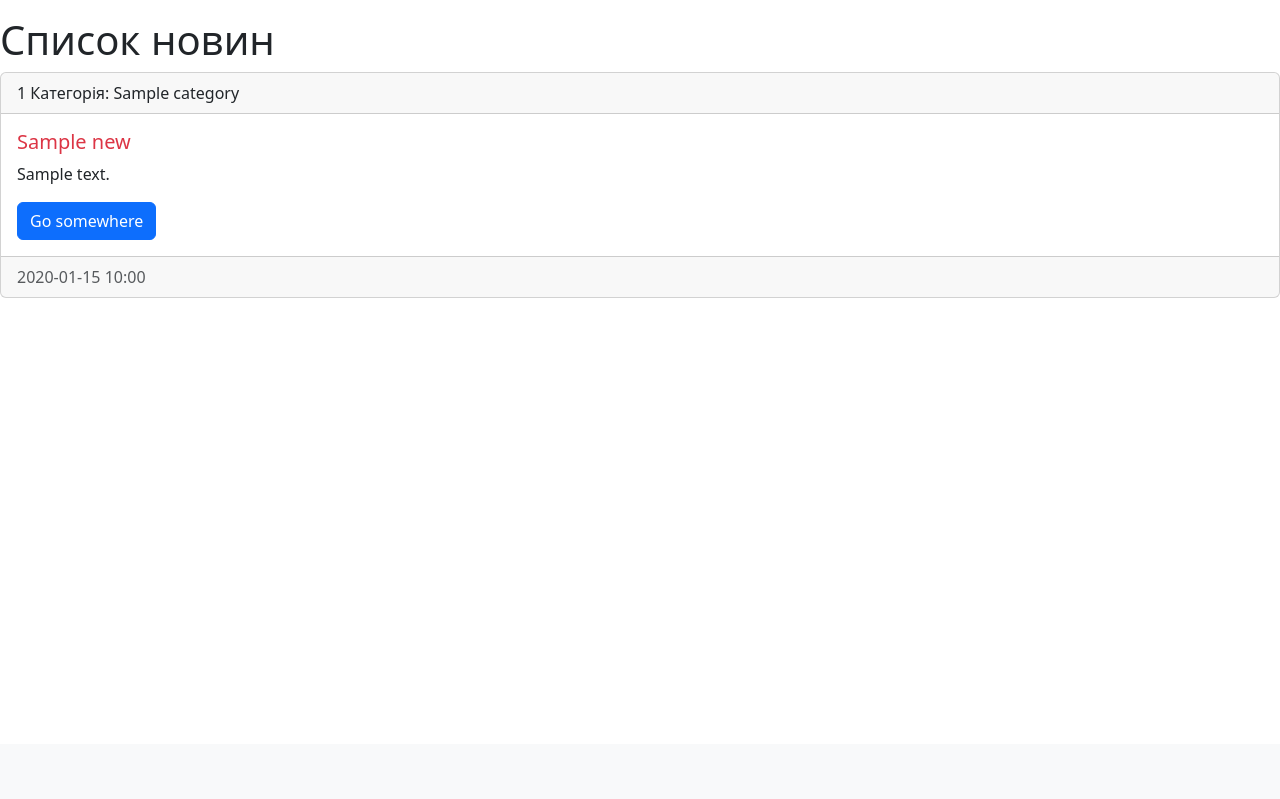
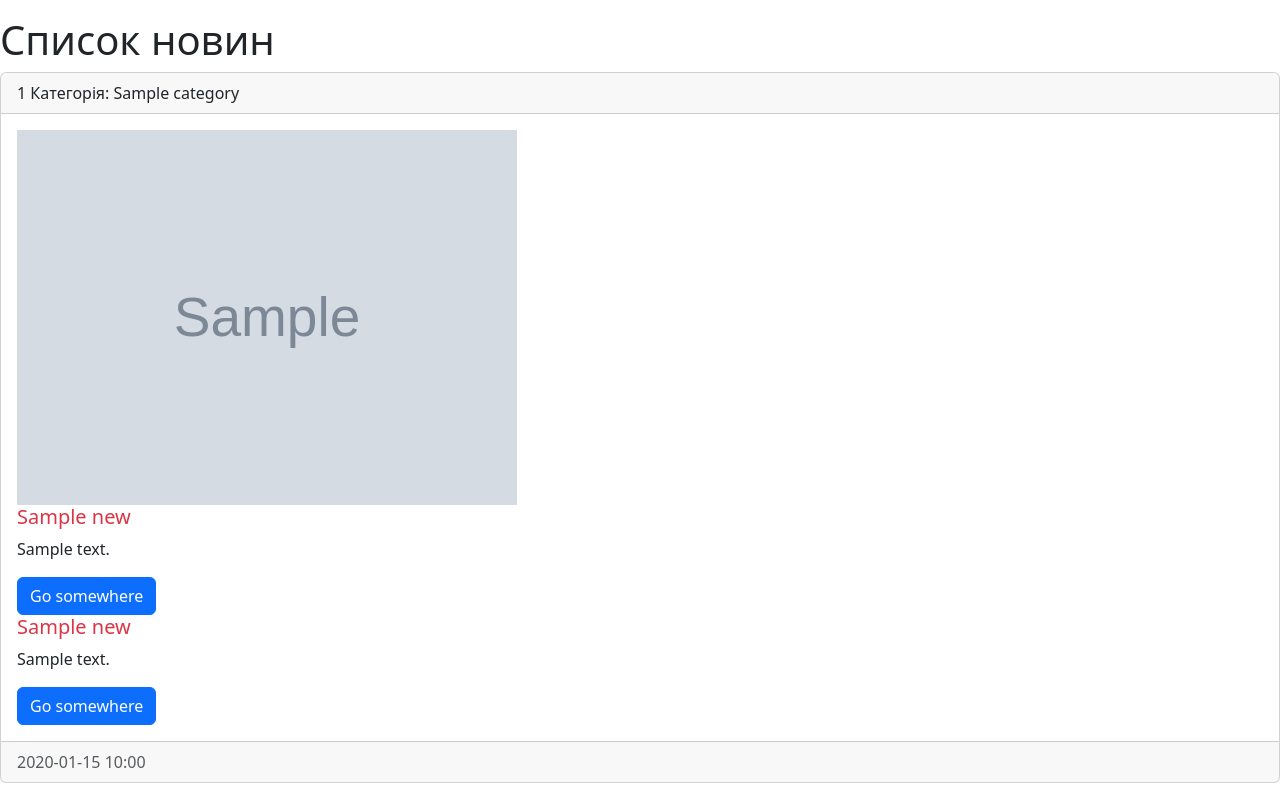
Before and after one commit to Ivanka1234/kurs_django, a Django app: page / in a window 1280 px wide. Shown: the part 56-855 px from the top of the page. Before the commit the page ends 354 px from the top, so only its background shows below. Run offline with Django 4.2, Linux system fonts and the light colour scheme; tables that the repository leaves empty hold one stand-in row (values such as "Sample post"); grey boxes marked "Sample" are stand-in pictures.

Commit message:
podwojenia z foto

```diff
--- a/mysite/news/templates/news/index.html
+++ b/mysite/news/templates/news/index.html
@@ -35,13 +35,25 @@
             Категорія: {{item.category}}
           </div>
           <div class="card-body">
-            <h5 class="card-title {%cycle 'text-danger' 'text-success'%}">{{ item.title }}</h5>
-            <p class="card-text">{{ item.content}}</p>
-            <a href="#" class="btn btn-primary">Go somewhere</a>
+              <div class="media">
+                  {%if item.photo%}
+                      <img src="{{item.photo.url}} " alt=" " width="500" class="mr-3">
+                  {%else%}
+                      <img src="https://picsum.photos/seed/picsum/200/300" alt=" " width="500" class="mr-3">
+                  {%endif%}
+                  <div class="media-body">
+                      <h5 class="card-title {%cycle 'text-danger' 'text-success'%}">{{ item.title }}</h5>
+                      <p class="card-text">{{ item.content}}</p>
+                      <a href="#" class="btn btn-primary">Go somewhere</a>
+                  </div>
+              </div>
+              <h5 class="card-title {%cycle 'text-danger' 'text-success'%}">{{ item.title }}</h5>
+              <p class="card-text">{{ item.content}}</p>
+              <a href="#" class="btn btn-primary">Go somewhere</a>
           </div>
-         <div class="card-footer text-muted">
+          <div class="card-footer text-muted">
              {{ item.created_at|date:'Y-m-d H:i'}}
-         </div>
+          </div>
        </div>
        {% empty %}
             Oops...
```
